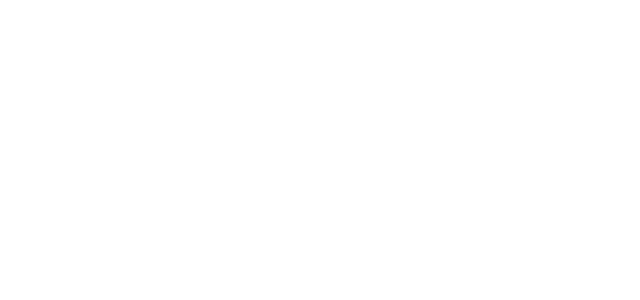
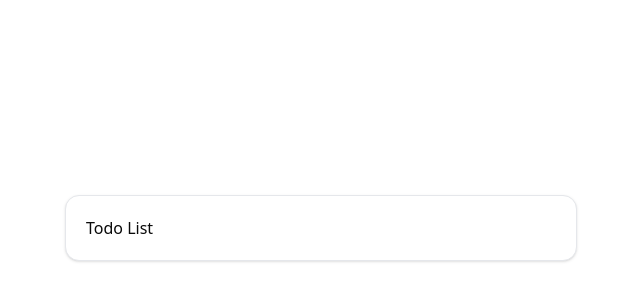
Before and after one commit to dominikw123/portfolio.todo-list-app, a React (Vite) app: page / in a window 1280 px wide. Shown: the part 172-472 px from the top of the page, without its empty margins (319-959 px from the left). Built offline with nearby package versions, Linux system fonts and the light colour scheme.

Commit message:
feature: todo list wrapper component

```diff
--- a/src/App.tsx
+++ b/src/App.tsx
@@ -1,5 +1,11 @@
+import TodoListWrapper from "./components/TodoListWrapper";
+
 export default function App() {
   return (
-    <></>
+    <main className="p-0 flex items-center justify-center w-full min-h-screen overflow-x-hidden sm:p-10">
+      <TodoListWrapper>
+        <h1>Todo List</h1>
+      </TodoListWrapper>
+    </main>
   );
 }
--- /dev/null
+++ b/src/components/TodoListWrapper.tsx
@@ -0,0 +1,11 @@
+import { Card, CardContent } from "./ui/card";
+
+export default function TodoListWrapper({ children }: { children: React.ReactNode; }) {
+  return (
+    <Card className="flex flex-col items-center justify-center h-full min-h-screen w-screen shadow-none relative p-0 sm:min-h-auto sm:w-full sm:max-w-lg sm:border-gray-200 sm:rounded-xl sm:shadow-sm">
+      <CardContent className="flex flex-col gap-4 min-w-full max-w-[450px] sm:max-w-xl min-h-screen max-h-auto sm:min-h-auto p-5">
+        {children}
+      </CardContent>
+    </Card>
+  );
+}
--- /dev/null
+++ b/src/components/ui/card.tsx
@@ -0,0 +1,92 @@
+import * as React from "react"
+
+import { cn } from "@/lib/utils"
+
+function Card({ className, ...props }: React.ComponentProps<"div">) {
+  return (
+    <div
+      data-slot="card"
+      className={cn(
+        "bg-card text-card-foreground flex flex-col gap-6 rounded-xl border py-6 shadow-sm",
+        className
+      )}
+      {...props}
+    />
+  )
+}
+
+function CardHeader({ className, ...props }: React.ComponentProps<"div">) {
+  return (
+    <div
+      data-slot="card-header"
+      className={cn(
+        "@container/card-header grid auto-rows-min grid-rows-[auto_auto] items-start gap-2 px-6 has-data-[slot=card-action]:grid-cols-[1fr_auto] [.border-b]:pb-6",
+        className
+      )}
+      {...props}
+    />
+  )
+}
+
+function CardTitle({ className, ...props }: React.ComponentProps<"div">) {
+  return (
+    <div
+      data-slot="card-title"
+      className={cn("leading-none font-semibold", className)}
+      {...props}
+    />
+  )
+}
+
+function CardDescription({ className, ...props }: React.ComponentProps<"div">) {
+  return (
+    <div
+      data-slot="card-description"
+      className={cn("text-muted-foreground text-sm", className)}
+      {...props}
+    />
+  )
+}
+
+function CardAction({ className, ...props }: React.ComponentProps<"div">) {
+  return (
+    <div
+      data-slot="card-action"
+      className={cn(
+        "col-start-2 row-span-2 row-start-1 self-start justify-self-end",
+        className
+      )}
+      {...props}
+    />
+  )
+}
+
+function CardContent({ className, ...props }: React.ComponentProps<"div">) {
+  return (
+    <div
+      data-slot="card-content"
+      className={cn("px-6", className)}
+      {...props}
+    />
+  )
+}
+
+function CardFooter({ className, ...props }: React.ComponentProps<"div">) {
+  return (
+    <div
+      data-slot="card-footer"
+      className={cn("flex items-center px-6 [.border-t]:pt-6", className)}
+      {...props}
+    />
+  )
+}
+
+export {
+  Card,
+  CardHeader,
+  CardFooter,
+  CardTitle,
+  CardAction,
+  CardDescription,
+  CardContent,
+}
--- a/src/main.tsx
+++ b/src/main.tsx
@@ -6,5 +6,5 @@
 createRoot(document.getElementById('root')!).render(
   <StrictMode>
     <App />
-  </StrictMode>,
+  </StrictMode>
 );
```
